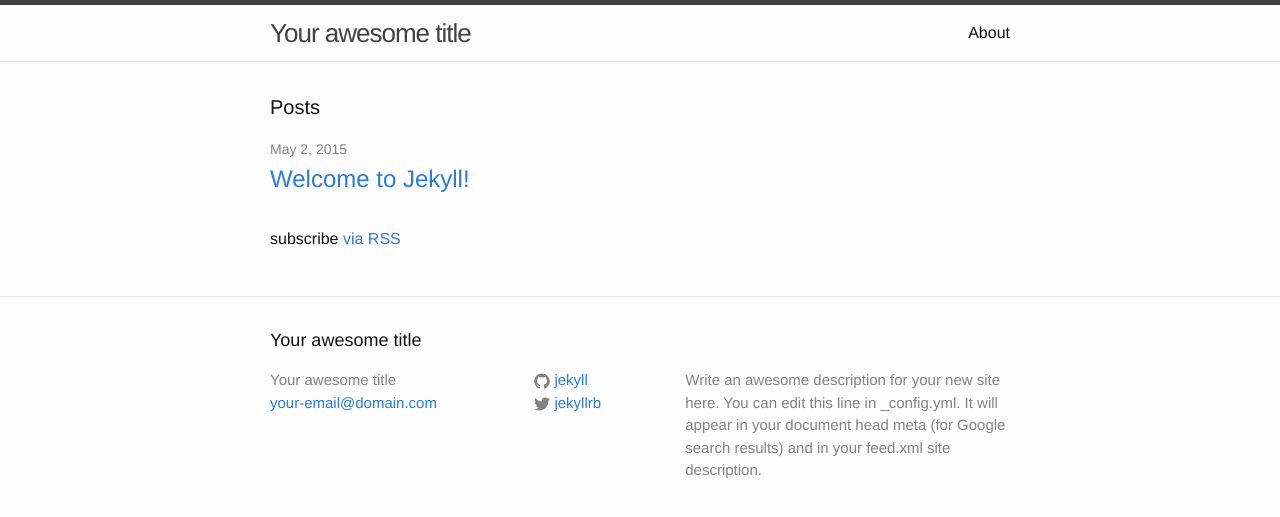
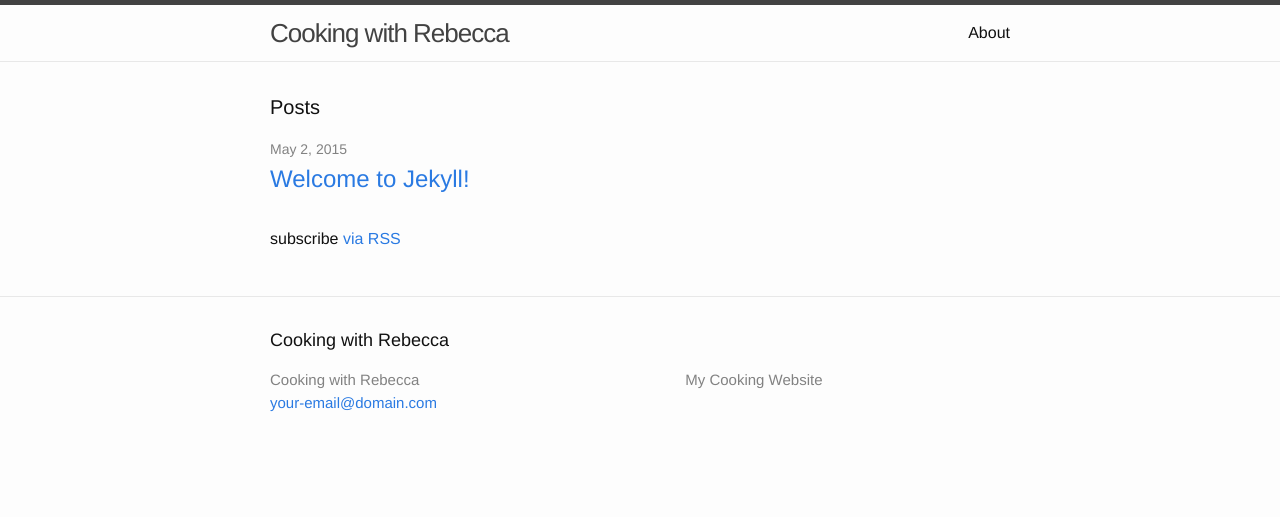
Before and after one commit to cooking-with-rebecca/cooking-with-rebecca.github.io, a Jekyll site: the page built from index.html, in a window 1280 px wide. Shown: the top 517 px of the page. Built offline with Jekyll 4.4.1, drawn with Linux system fonts in a browser that asks for light colours.

Commit message:
change config

```diff
--- a/_config.yml
+++ b/_config.yml
@@ -1,14 +1,12 @@
 # Site settings
-title: Your awesome title
+title: Cooking with Rebecca
 email: your-email@domain.com
 description: > # this means to ignore newlines until "baseurl:"
-  Write an awesome description for your new site here. You can edit this
-  line in _config.yml. It will appear in your document head meta (for
-  Google search results) and in your feed.xml site description.
+  My Cooking Website
 baseurl: "" # the subpath of your site, e.g. /blog/
-url: "http://yourdomain.com" # the base hostname & protocol for your site
-twitter_username: jekyllrb
-github_username:  jekyll
+url: "http://cooking-with-rebecca.github.io" # the base hostname & protocol for your site
+# github_username: jekyll
+# twitter_username: jekyll
 
 # Build settings
 markdown: kramdown
```
